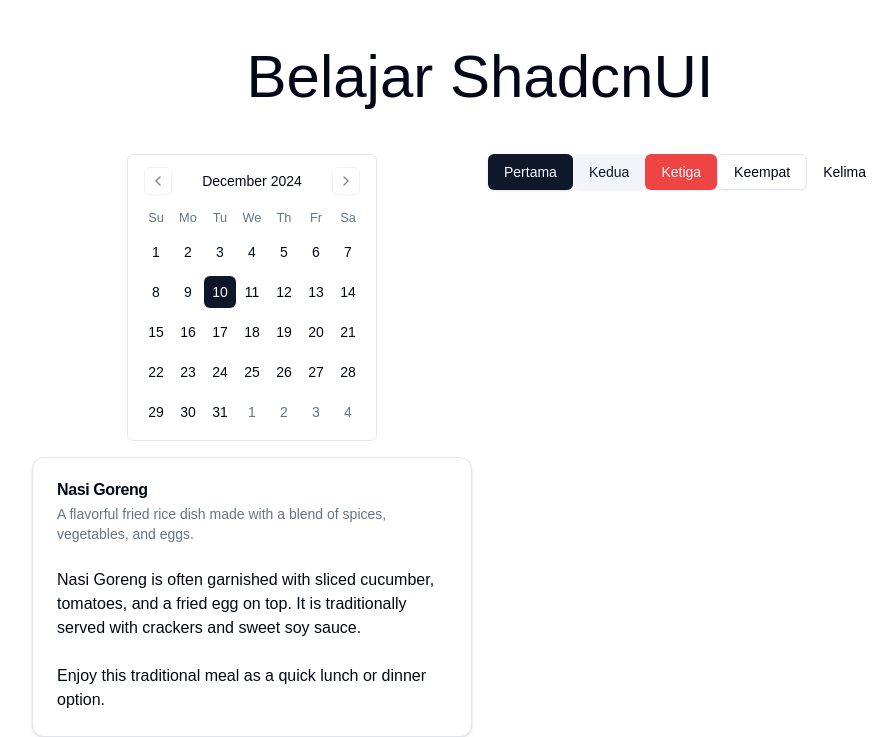
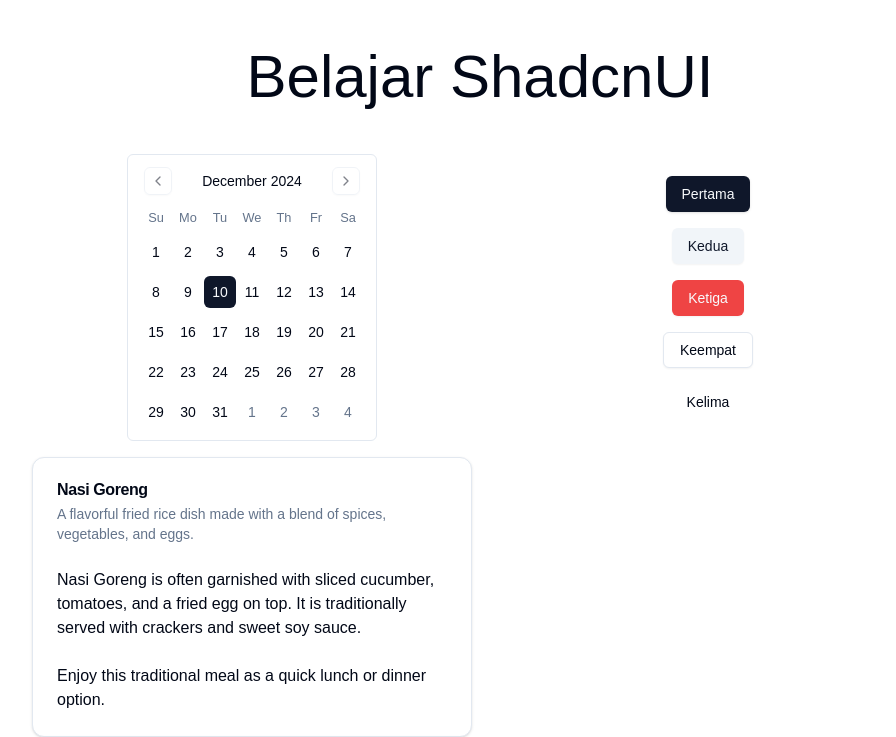
Before and after one commit to calvinrahmat/belajar-leonard, a Next.js app: page / in a window 1280 px wide. Shown: the top 737 px of the page, without its empty margins (160-1056 px from the left). Built offline with nearby package versions, Linux system fonts and the light colour scheme.

Commit message:
updated by Leon

```diff
--- a/app/page.tsx
+++ b/app/page.tsx
@@ -28,7 +28,7 @@
           className="rounded-md border" />
        </div>
 
-        <div>
+        <div className="flex flex-col justify-center items-center space-y-4">
           <Button>Pertama</Button>
           <Button variant="secondary">Kedua</Button>
           <Button variant="destructive">Ketiga</Button>
```
